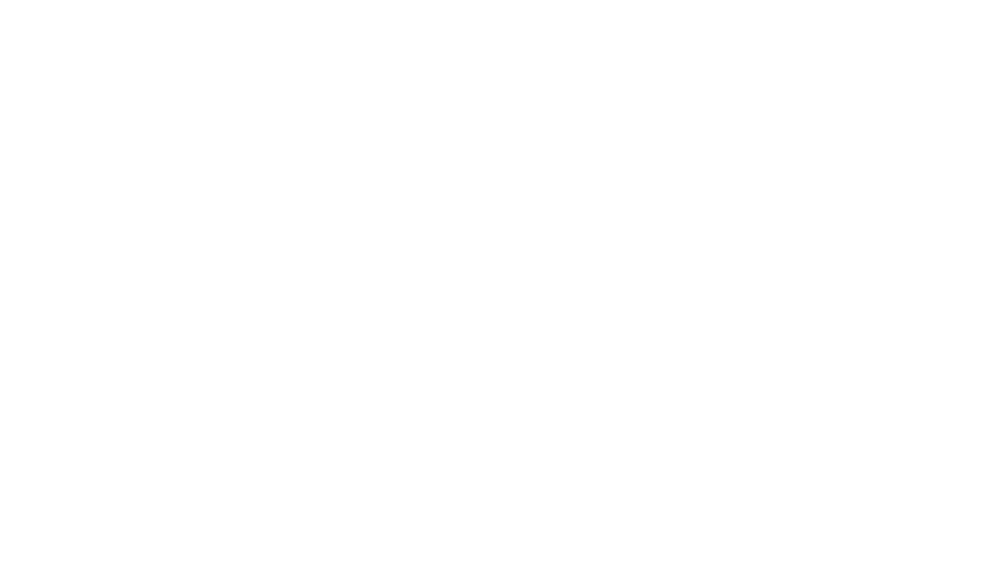
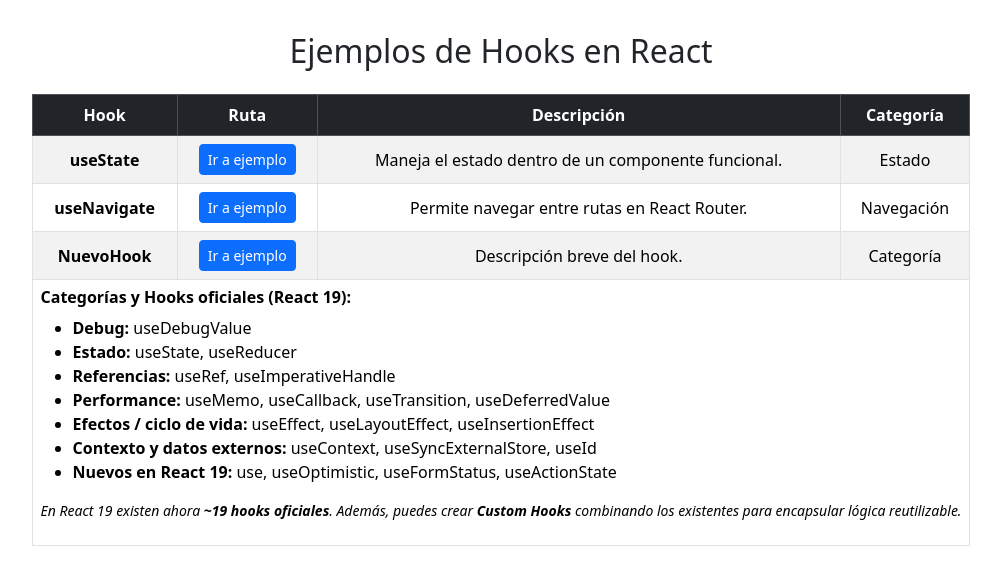
Before and after one commit to WilderDuarte/ProgInter150, a React (Vite) app: page /hooks in a window 1280 px wide. Before the commit this address had no page. Shown: the top 584 px of the page, without its empty margins (139-1140 px from the left). Built offline with nearby package versions, Linux system fonts and the light colour scheme.

Commit message:
hook useStateplaygorund

```diff
--- a/src/App.jsx
+++ b/src/App.jsx
@@ -5,6 +5,11 @@
 import ResetPage from './pages/ResetPage/ResetPage';
 import ForgotPage from './pages/ForgotPage/ForgotPage';
 import DashboardPage from './pages/DashboardPage/DashboardPage';
+
+// ###### RUTAS PARA PRACTICAR HOOKS
+import HomeHooks from './playground/HomeHooks'
+import HookUseState from './playground/HookUseState'
+// import HookUseNavigate from './playground/HookUseNavigate'
 
 function App() {
   return (
@@ -15,6 +20,11 @@
         <Route path="/forgot" element={<ResetPage />} />
         <Route path="/reset" element={<ForgotPage />} />
         <Route path="/dashboard" element={<DashboardPage />} />
+
+        {/* Rutas de Playground para Hooks */}
+        <Route path="/hooks" element={<HomeHooks/>} />
+        <Route path="/usestate" element={<HookUseState/>} />
+        {/* <Route path="/usenavigate" element={<HookUseNavigate/>} /> */}
       </Routes>
     </BrowserRouter>
   )
--- /dev/null
+++ b/src/playground/HomeHooks.jsx
@@ -0,0 +1,64 @@
+import React from "react";
+
+function HomeHooks() {
+  return (
+    <div className="container vh-100">
+      <div className="text-center mb-4">
+        <h2>Ejemplos de Hooks en React</h2>
+      </div>
+
+      <table className="table table-bordered table-striped text-center align-middle">
+        <thead className="table-dark">
+          <tr>
+            <th>Hook</th>
+            <th>Ruta</th>
+            <th>Descripción</th>
+            <th>Categoría</th>
+          </tr>
+        </thead>
+        <tbody>
+          <tr>
+            <td><strong>useState</strong></td>
+            <td><a href="/usestate" className="btn btn-sm btn-primary">Ir a ejemplo</a></td>
+            <td>Maneja el estado dentro de un componente funcional.</td>
+            <td>Estado</td>
+          </tr>
+          <tr>
+            <td><strong>useNavigate</strong></td>
+            <td><a href="/usenavigate" className="btn btn-sm btn-primary">Ir a ejemplo</a></td>
+            <td>Permite navegar entre rutas en React Router.</td>
+            <td>Navegación</td>
+          </tr>
+          <tr>
+            <td><strong>NuevoHook</strong></td>
+            <td><a href="#" className="btn btn-sm btn-primary">Ir a ejemplo</a></td>
+            <td>Descripción breve del hook.</td>
+            <td>Categoría</td>
+          </tr>
+        </tbody>
+        <tfoot>
+          <tr>
+            <td colSpan="4" className="text-start">
+              <h6 className="fw-bold">Categorías y Hooks oficiales (React 19):</h6>
+              <ul>
+                <li><strong>Debug:</strong> useDebugValue</li>
+                <li><strong>Estado:</strong> useState, useReducer</li>
+                <li><strong>Referencias:</strong> useRef, useImperativeHandle</li>
+                <li><strong>Performance:</strong> useMemo, useCallback, useTransition, useDeferredValue</li>
+                <li><strong>Efectos / ciclo de vida:</strong> useEffect, useLayoutEffect, useInsertionEffect</li>
+                <li><strong>Contexto y datos externos:</strong> useContext, useSyncExternalStore, useId</li>
+                <li><strong>Nuevos en React 19:</strong> use, useOptimistic, useFormStatus, useActionState</li>
+              </ul>
+              <p className="small">
+                <em>En React 19 existen ahora <strong>~19 hooks oficiales</strong>.
+                Además, puedes crear <strong>Custom Hooks</strong> combinando los existentes para encapsular lógica reutilizable.</em>
+              </p>
+            </td>
+          </tr>
+        </tfoot>
+      </table>
+    </div>
+  );
+}
+
+export default HomeHooks;
--- /dev/null
+++ b/src/playground/HookUseState.jsx
@@ -0,0 +1,44 @@
+import { useState } from "react";
+
+function Contador(){
+    const [count, setCount] = useState(0);
+    const [visible, setVisible] = useState(true);
+    const [color, setColor] =  useState("white");
+
+    function aumentar(){
+        setCount(count+1);
+    }
+    function disminuir(){
+        setCount(count-1);
+    }
+
+    return(
+        <div className="container text-center">
+            <h1>Contador: {count}</h1>
+            <div className="btn-group">
+                <button onClick={aumentar} className="btn btn-success">Aumentar</button>
+                <button onClick={disminuir} className="btn btn-danger">Disminuir</button>
+            </div>
+            <br />
+            <div className="btn-group">
+                <button onClick={() => setCount(count+1)} className="btn btn-success">Aumentar</button>
+                <button onClick={() => setCount(count-1)} className="btn btn-danger">Disminuir</button>
+            </div>
+            <br /><br />
+            <button onClick={() => setVisible(!visible)} className="btn btn-info">
+                {visible ? "Ocultar" : "Mostrar"} Texto
+            </button>
+            {visible && <h2>¡Hola Soy Visible!</h2>}
+            <br />
+            <div style={{backgroundColor: color, padding: 30}}>
+                <h2>Color acctual: {color}</h2>
+                <button className="btn btn-secondary" onClick={() => setColor("red")}>Rojo</button>
+                <button className="btn btn-secondary" onClick={() => setColor("blue")}>Azul</button>
+                <button className="btn btn-secondary" onClick={() => setColor("orange")}>Naranja</button>
+                <button className="btn btn-secondary" onClick={() => setColor("white")}>Blanco</button>
+            </div>
+        </div>
+    )
+}
+
+export default Contador;
```
Also changed, not shown: src/playground/HookUseNavigate.jsx (added).
